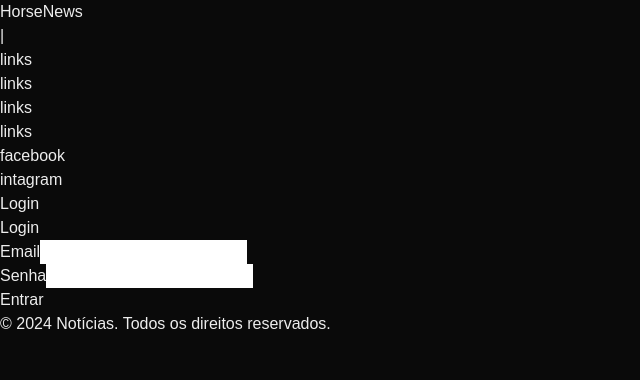
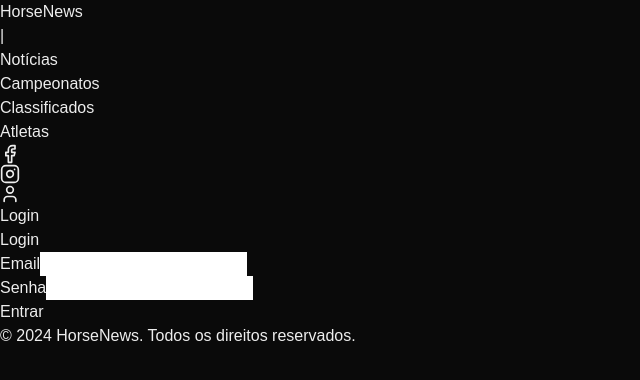
Before and after one commit to tadeubneto/projeto-noticias, a Next.js app: page /auth/login in a window 1280 px wide. Shown: the top 380 px of the page, without its empty margins (0-640 px from the left). Built offline with nearby package versions, Linux system fonts and the light colour scheme.

Commit message:
feat: add style

```diff
--- a/package.json
+++ b/package.json
@@ -13,6 +13,7 @@
     "@auth/nextjs": "^0.0.0-380f8d56",
     "@prisma/client": "^6.0.1",
     "bcryptjs": "^2.4.3",
+    "lucide-react": "^0.468.0",
     "next": "15.0.4",
     "next-auth": "^4.24.11",
     "prisma": "^6.0.1",
--- a/src/app/layout.tsx
+++ b/src/app/layout.tsx
@@ -20,8 +20,7 @@
 }) {
   return (
     <html lang="pt-BR" >
-      <body className={`inter.className flex flex-col items-center justify-between h-screen w-screen`}>
-
+      <body className={`inter.className flex flex-col items-center justify-between h-screen`}>
         <Header />
         <AuthProvider>
             {children}
--- a/src/components/public/CategoryNav.tsx
+++ b/src/components/public/CategoryNav.tsx
@@ -9,7 +9,7 @@
         <Link
           key={categoria.id}
           href={`/categoria/${categoria.id}`}
-          className="px-4 py-2 rounded-full bg-gray-100 hover:bg-gray-200 whitespace-nowrap"
+          className="text-white px-4 py-2 rounded-full bg-red-500 hover:bg-red-600 whitespace-nowrap"
         >
           {categoria.nome}
         </Link>
--- a/src/components/shared/Footer.tsx
+++ b/src/components/shared/Footer.tsx
@@ -1,9 +1,9 @@
 export default function Footer() {
     return (
-      <footer className="bg-white border-t w-screen border-gray-200">
+      <footer className="bg-white border-t w-full border-gray-200">
         <div className="max-w-7xl mx-auto py-6 px-4 sm:px-6 lg:px-8">
           <p className="text-center text-gray-500">
-            © {new Date().getFullYear()} Notícias. Todos os direitos reservados.
+            © {new Date().getFullYear()} HorseNews. Todos os direitos reservados.
           </p>
         </div>
       </footer>
--- a/src/components/shared/Header.tsx
+++ b/src/components/shared/Header.tsx
@@ -1,27 +1,29 @@
+import Link from "next/link";
+import { Facebook, Instagram, User} from "lucide-react";
+
 export default function Header() {
     return (
-      <header className="bg-white border-b border-gray-200 w-screen">
+      <header className="bg-white border-b border-gray-200 w-full">
         <div className=" mx-auto px-4 sm:px-6 lg:px-8">
           <div className="flex justify-between items-center h-16">
-            <div className="flex-shrink-0">
-              <h1 className="text-2xl font-bold text-red-500">HorseNews</h1>
-            </div>
-            <div>
+            <div className="flex items-center gap-5">
+                <Link href="/" className="text-2xl font-bold text-red-500">
+             HorseNews
+                </Link>
                 <p>|</p>
-            </div>
-            <div className="flex" >
-              <p className="text-1xl  text-gray-900">links</p>
-              <p className="text-1xl  text-gray-900">links</p>
-              <p className="text-1xl  text-gray-900">links</p>
-              <p className="text-1xl  text-gray-900">links</p>
-            </div>
-            <div className="flex" >
-              <p className="text-1xl  text-gray-900">facebook</p>
-              <p className="text-1xl  text-gray-900">intagram</p>
+                <p className="text-1xl font-semibold cursor-pointer text-gray-800 hover:text-red-600">Notícias</p>
+                <p className="text-1xl font-semibold cursor-pointer text-gray-800 hover:text-red-600">Campeonatos</p>
+                <p className="text-1xl font-semibold cursor-pointer text-gray-800 hover:text-red-600">Classificados</p>
+                <p className="text-1xl font-semibold cursor-pointer text-gray-800 hover:text-red-600">Atletas</p>
 
             </div>
-            <div>
-                <button className="bg-blue-700 px-4 py-2 rounded-lg text-white hover:bg-blue-600" >Login</button>
+            <div className="flex items-center">
+            <div className="flex gap-5 mr-5 " >
+            <Facebook size={20} className="cursor-pointer hover:opacity-70"/>
+            <Instagram size={20} className="cursor-pointer hover:opacity-70"/>
+
+            </div>
+                <button className=" flex items-center bg-red-500 px-4 py-2 rounded-lg text-white hover:bg-red-600" ><User size={20} className="mr-2"/>Login</button>
             </div>
           </div>
         </div>
```
Also changed, not shown: src/app/page.tsx (+13 -2 lines), src/components/public/CardIndex.tsx (added, +49 -0 lines), src/components/public/WellcomeCont.tsx (added, +11 -0 lines), 1 other file (tests, documents, lock files or other folders).
